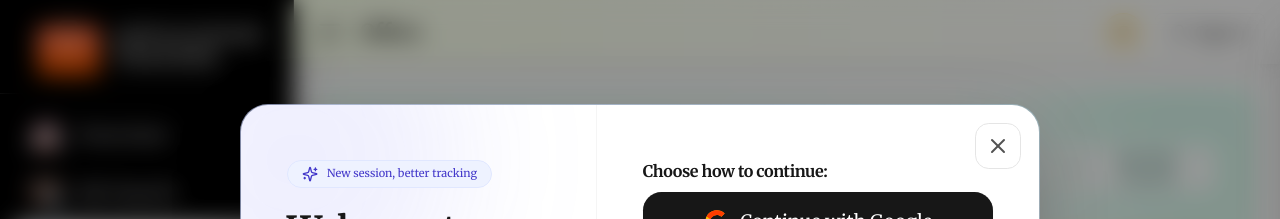
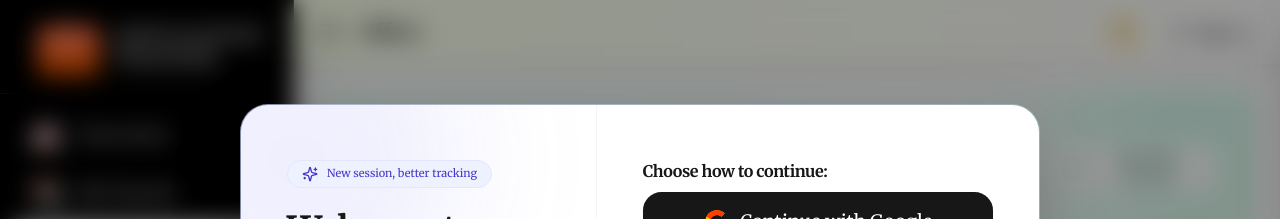
Before and after one commit to ThaerA7/applications_tracker, a Next.js app: page /offers-received in a window 1280 px wide. Both pictures are taken after a click on the button "Sign in". Shown: the top 219 px of the page. Built offline with nearby package versions, Linux system fonts and the light colour scheme; no server answers.

Commit message:
Update SignInGateDialog.tsx

```diff
--- a/components/dialogs/SignInGateDialog.tsx
+++ b/components/dialogs/SignInGateDialog.tsx
@@ -1,11 +1,9 @@
-// components/dialogs/SignInGateDialog.tsx
 "use client";
 
 import React, { useEffect, useMemo, useState, useCallback } from "react";
 import { createPortal } from "react-dom";
 import { useRouter } from "next/navigation";
 import {
-  X,
   UserRound,
   ShieldCheck,
   Sparkles,
@@ -76,6 +74,7 @@ export default function SignInGateDialog({
 
     run();
   }, [defaultOpen]);
+
   useEffect(() => {
     const handler = () => setOpen(true);
     window.addEventListener("job-tracker:open-signin-gate", handler);
@@ -163,23 +162,6 @@ useEffect(() => {
             >
               <div className="pointer-events-none absolute -top-24 -left-24 h-72 w-72 rounded-full bg-indigo-500/10 blur-3xl" />
               <div className="pointer-events-none absolute -bottom-28 -right-24 h-80 w-80 rounded-full bg-sky-500/10 blur-3xl" />
-
-              <button
-                type="button"
-                onClick={() => setOpen(false)}
-                className={[
-                  "absolute right-4 top-4 z-10",
-                  "inline-flex h-10 w-10 items-center justify-center",
-                  "rounded-xl border border-neutral-200",
-                  "bg-white/90 text-neutral-600",
-                  "hover:text-neutral-900 hover:bg-white",
-                  "active:scale-95 transition",
-                  "focus:outline-none focus-visible:ring-2 focus-visible:ring-indigo-400",
-                ].join(" ")}
-                aria-label="Close"
-              >
-                <X className="h-4.5 w-4.5" />
-              </button>
 
               <div
                 className={[
@@ -336,7 +318,7 @@ useEffect(() => {
         </div>
       </div>
     );
-  }, [open, handleGoogle, handleGuest]);
+  }, [open, handleGoogle, handleGuest, handleGuest]);
 
   if (!mounted) return null;
   return createPortal(content, document.body);
```
Lines whose indentation alone changed are shown as unchanged.
